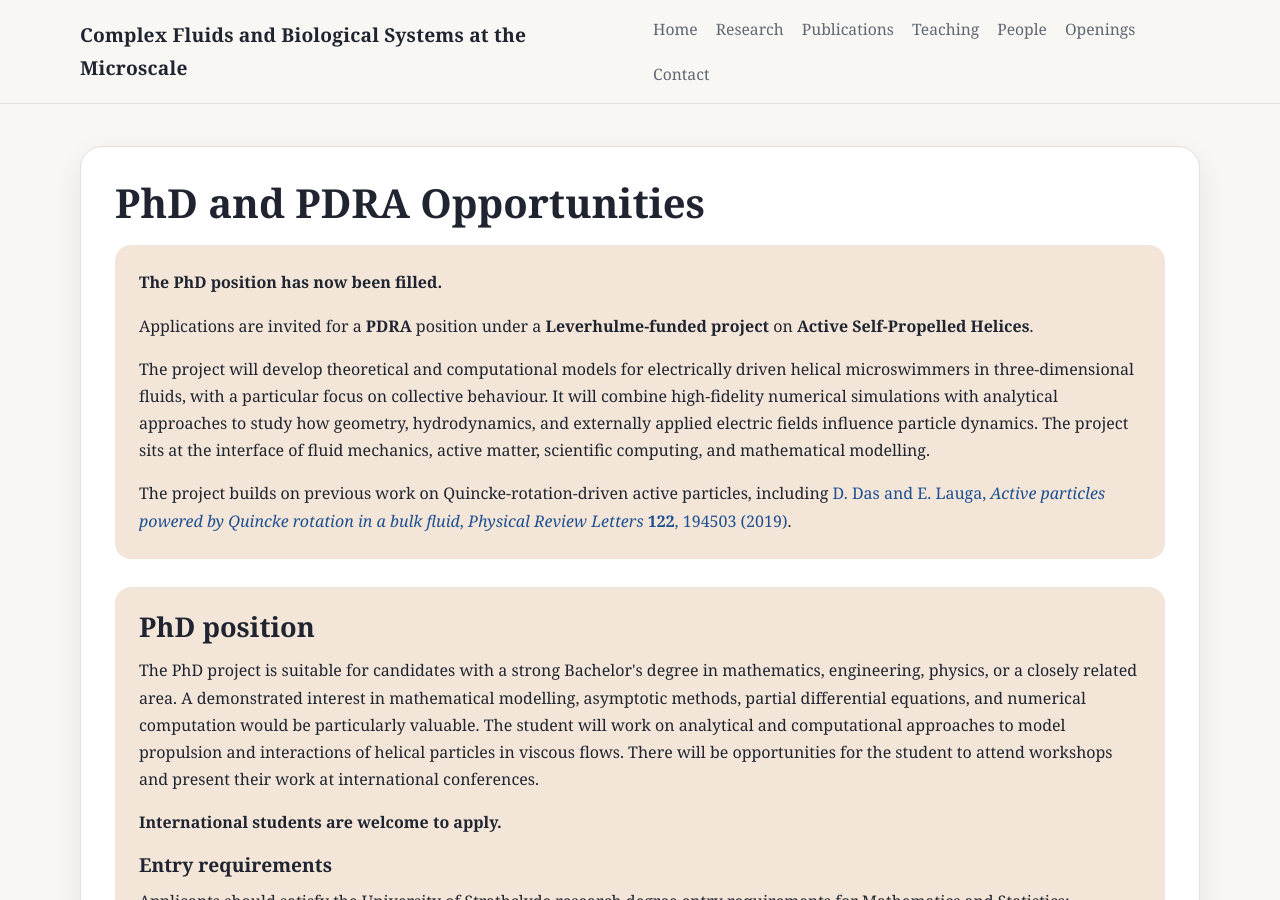
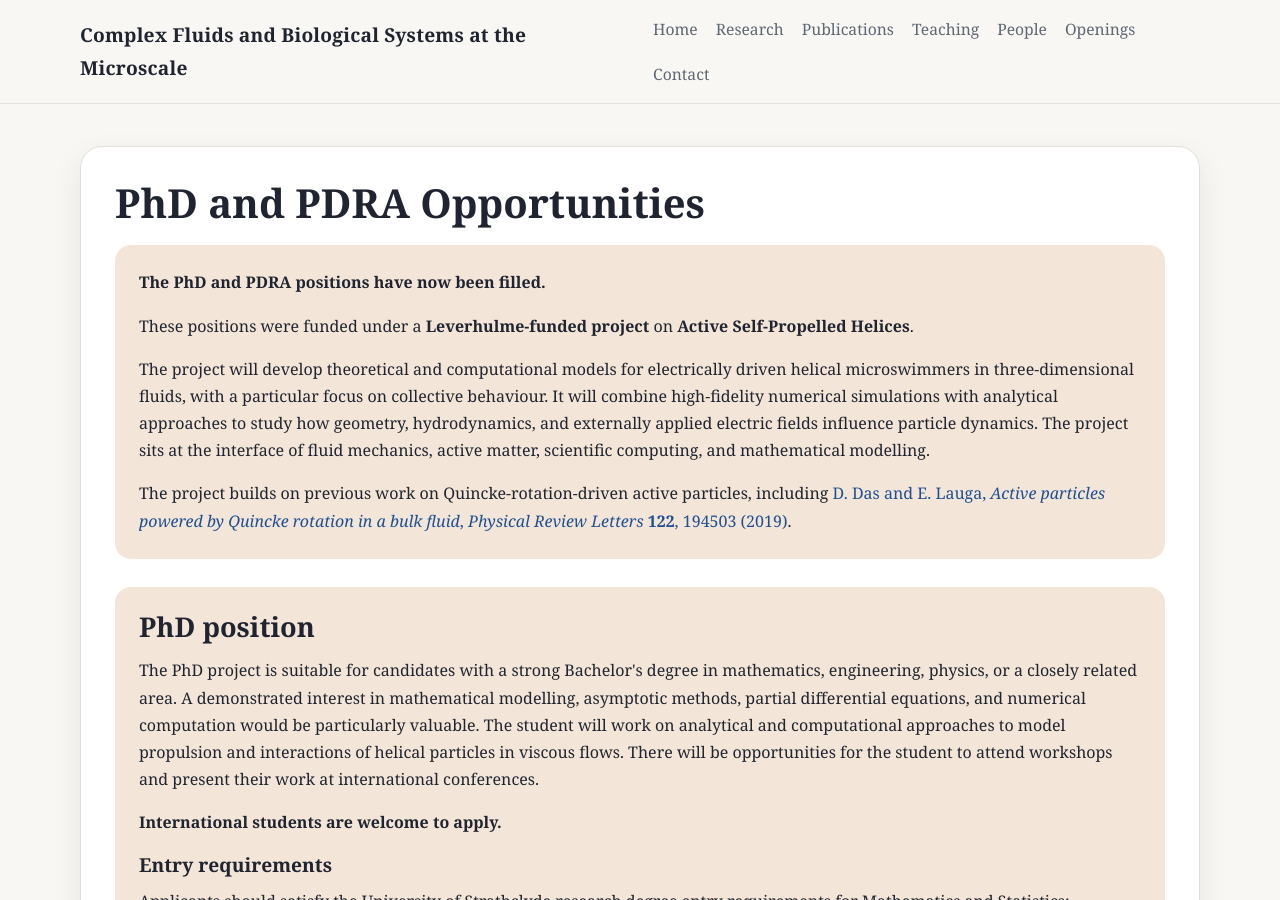
Before and after one commit to debasishuiuc/debasishuiuc.github.io, a Jekyll site: the page built from openings.md, in a window 1280 px wide and 900 px high. Built offline with Jekyll 4.4.1, drawn with Linux system fonts in a browser that asks for light colours.

Commit message:
Update PhD and PDRA positions as filled

```diff
--- a/openings.md
+++ b/openings.md
@@ -8,10 +8,10 @@ permalink: /openings/
   <h1 class="page-heading">PhD and PDRA Opportunities</h1>
 
   <div style="background: #f3e6d8; border-radius: 16px; padding: 24px; margin-bottom: 28px;">
-    <p style="margin-top: 0;"><strong>The PhD position has now been filled.</strong></p>
+    <p style="margin-top: 0;"><strong>The PhD and PDRA positions have now been filled.</strong></p>
 
     <p>
-      Applications are invited for a <strong>PDRA</strong> position under a <strong>Leverhulme-funded project</strong> on <strong>Active Self-Propelled Helices</strong>.
+      These positions were funded under a <strong>Leverhulme-funded project</strong> on <strong>Active Self-Propelled Helices</strong>.
     </p>
 
     <p>
```
Also changed, not shown: index.md (+1 -1 lines).
